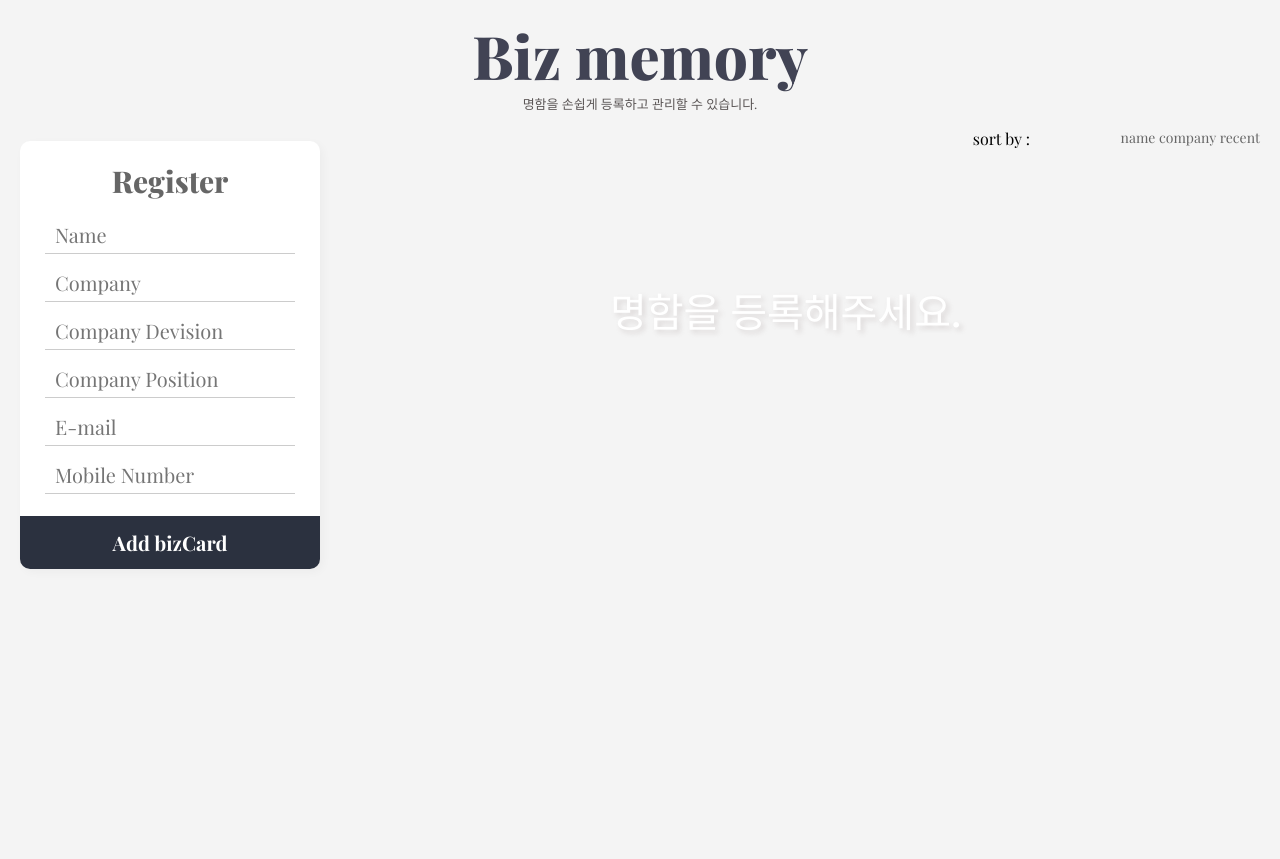
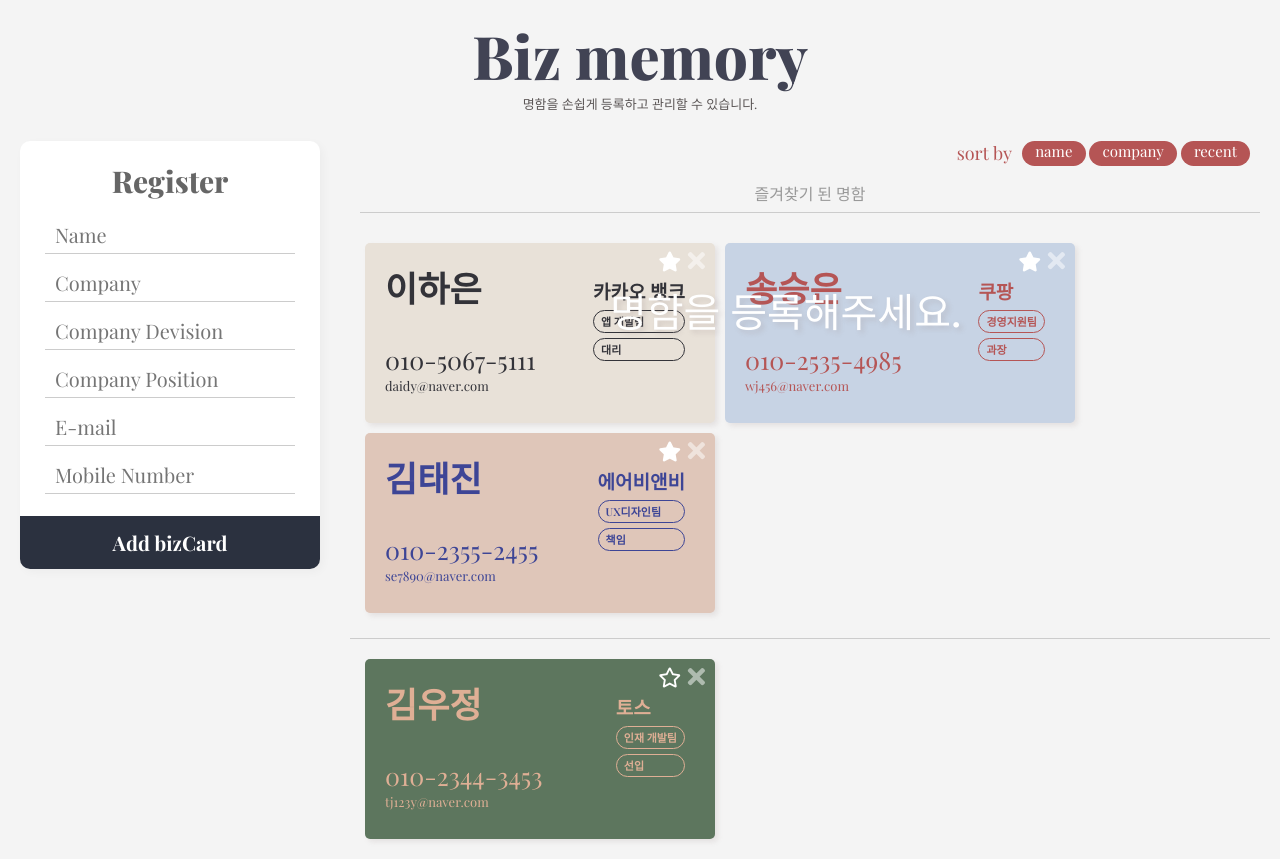
Before and after one commit to songseungeun/bizmemory, a website: page index.html in a window 1280 px wide. Before the commit the page ends 800 px from the top, so only its background shows below. Drawn offline with nearby package versions, Linux system fonts and the light colour scheme; a web font is replaced by a local one.

Commit message:
:pencil2:Fix sort style and favorite list

```diff
--- a/css/main.css
+++ b/css/main.css
@@ -115,31 +115,55 @@ body *, body *::before, body *::after {
 /* sort list */
 .sortWrapper {
   float: right;
-  width: 50%;
-  margin: 10px;
+  width: 100%;
+  margin: 20px;
 }
 .sortWrapper h3 {
-  float: left;
+  float: right;
   text-align: right;
-  width: 50%;
+  margin-right: 10px;
+  padding-top: 3px;
+  font-size: 18px;
+  color: rgb(181, 85, 85);
 }
+
 .sortList {
   float: right;
-  width: 50%;
+  /* width: 50%; */
   text-align: right;
-  font-size: 14px;
-  color: #666;
+
 }
 .sortList > li {
   display: inline-block;
   cursor: pointer;
+  font-size: 15px;
+  padding: 3px 13px 7px 13px;
+  border-radius: 20px;
+  background-color: rgb(181, 85, 85);
+  color: #fff;
 }
-
+.sortList > li:hover {
+  background-color: rgb(213, 109, 109);
+}
+/* fav list */
+.favTitle {
+  margin: 10px;
+  padding-bottom: 10px;
+  text-align: center;
+  border-bottom: 1px solid #ccc;
+  color: #999;
+}
+.favList {
+  width: 100%;
+  padding: 10px 15px;
+  margin-bottom: 15px;
+}
 /* card list */
 .cardList {
   width: 100%;
   clear: both;
   padding: 10px 15px;
+  border-top: 1px solid #ccc;
 }
 .namecard {
   position: relative;
--- a/index.html
+++ b/index.html
@@ -35,17 +35,19 @@
 
 
       <!-- sort -->
-      <div class="sortWrapper">
-        <h3>sort by : </h3>
+      <div class="sortWrapper clearfix">
+
         <ul class="sortList">
           <li class="sortName">name</li>
           <li class="sortCompany">company</li>
           <li class="sortRecent">recent</li>
         </ul>
+        <h3>sort by</h3>
       </div>
 
       <!-- card list -->
-      <ul class="favList">
+      <h3 class="favTitle">즐겨찾기 된 명함</h3>
+      <ul class="favList clearfix">
 
       </ul>
       <ul class="cardList clearfix">
--- a/js/main.js
+++ b/js/main.js
@@ -201,3 +201,4 @@ $sortList.onclick = e => {
     cardList = cardList.sort((recent1, recent2) => ((recent1.id > recent2.id) ? 1 : recent1.id < recent2.id ? -1 : 0));
   }
   render();
+}
```
Also changed, not shown: img/menu-close-btn.png (added).
